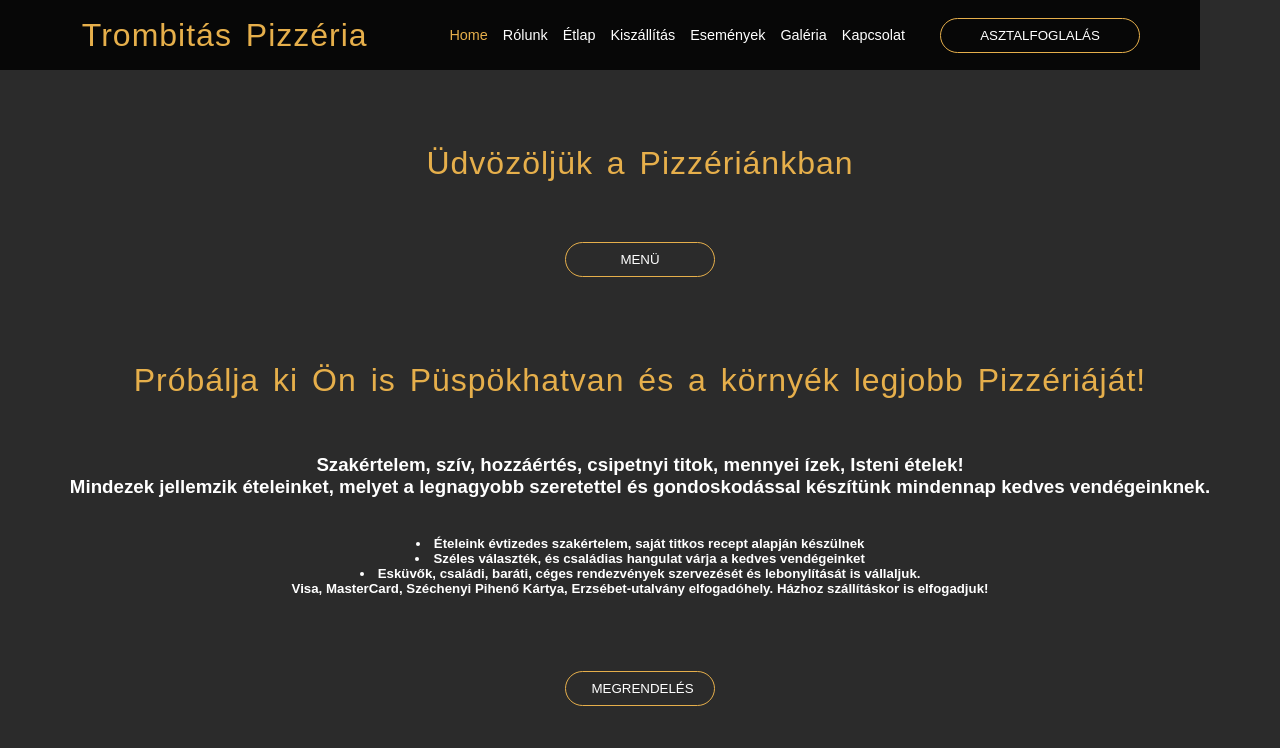
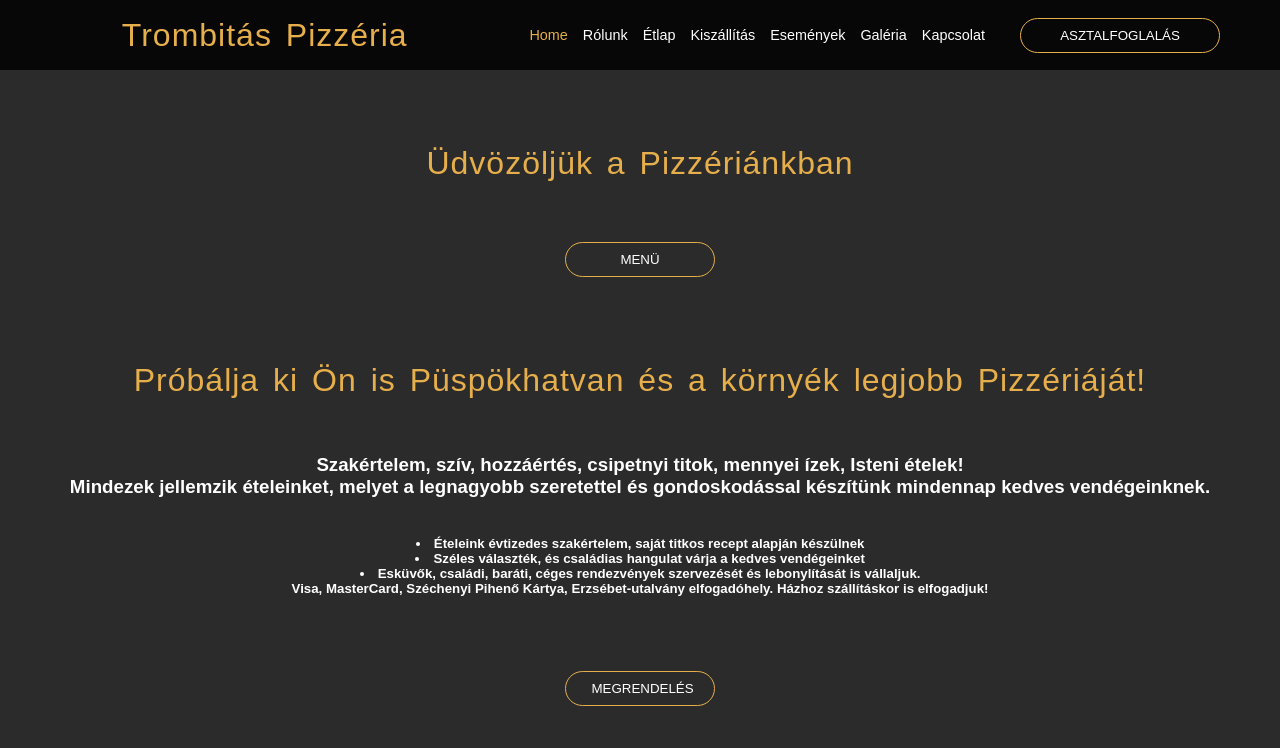
Before and after one commit to Vica1975/Vica1975PizzaCode.github.io, a plain HTML site: page index.html in a window 1280 px wide. Shown: the top 748 px of the page. Drawn offline with Linux system fonts and the light colour scheme.

Commit message:
has been added.

```diff
--- a/css/style.css
+++ b/css/style.css
@@ -9,7 +9,7 @@ html {
 
 nav {
   width: 100%;
-  max-width: 1200px;
+  max-width: 1600%;
   height: 70px;
   color: white;
   background-color: rgba(0, 0, 0, 0.83);
```
